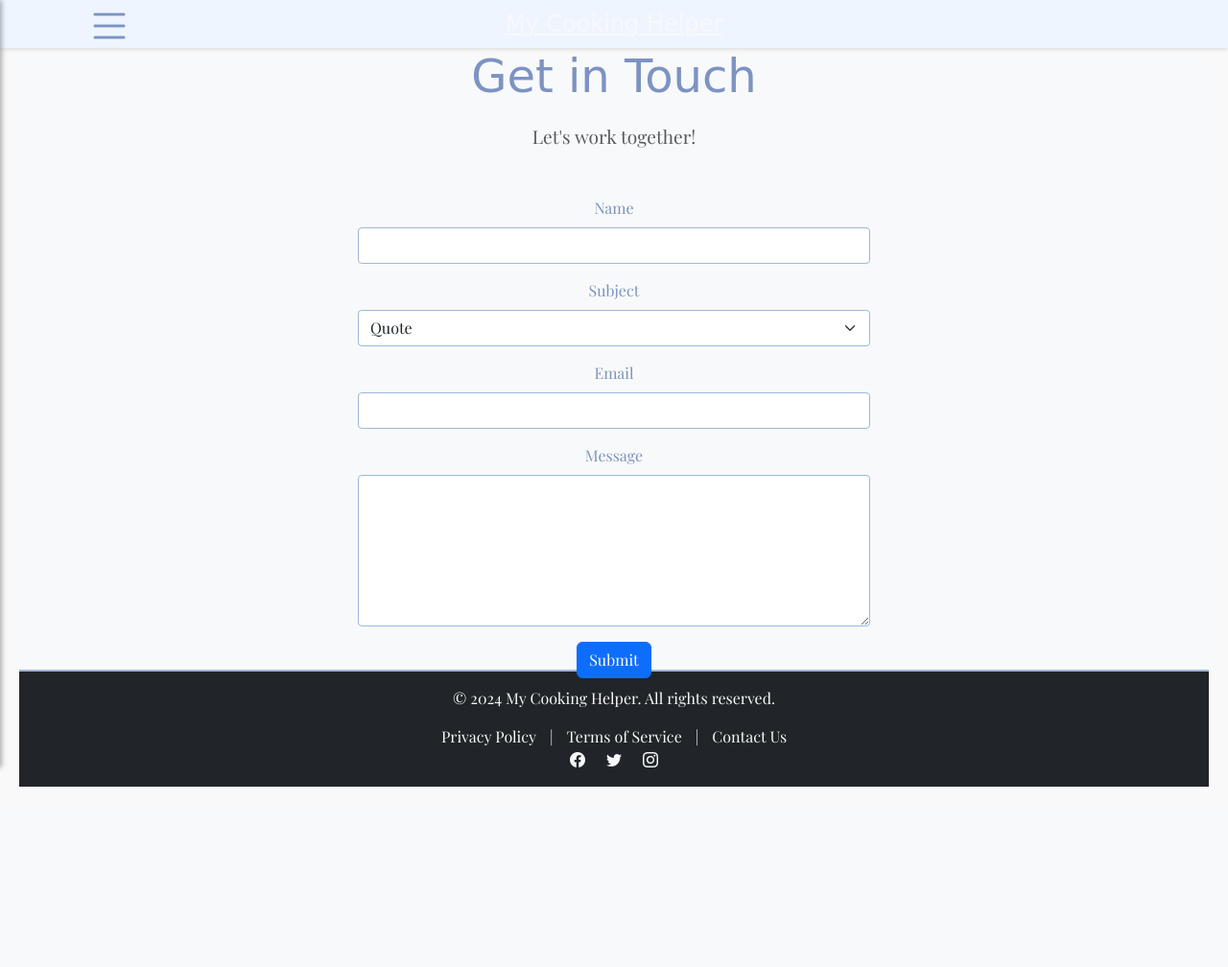
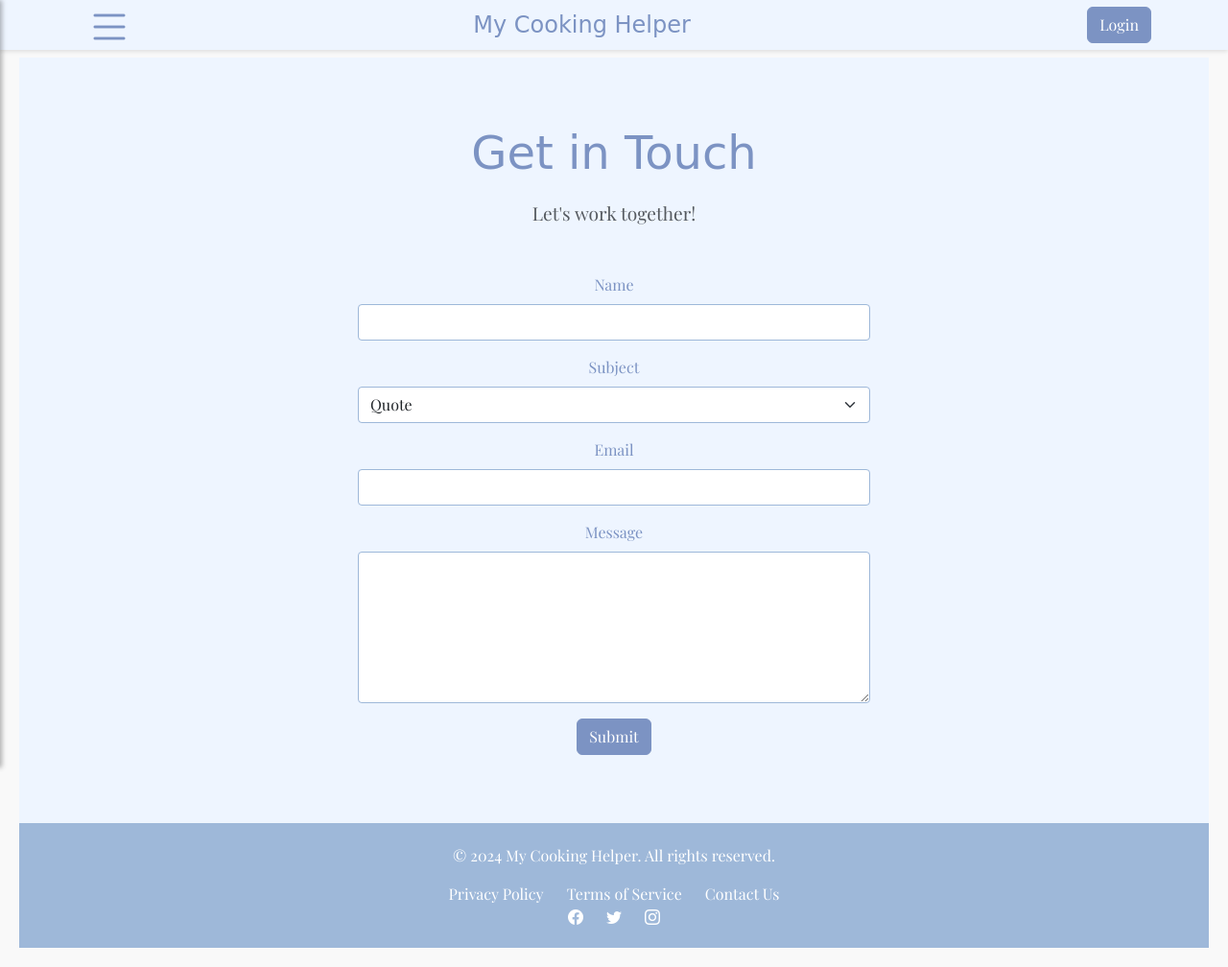
Before and after one commit to rworsham/My_Cooking_Helper_Django, a Django app: page /contact in a window 1280 px wide. Shown: the whole page at 96% size. Before the commit the page ends 820 px from the top, so only its background shows below. Run offline with Django 5.2, Linux system fonts and the light colour scheme; some libraries are stand-ins or nearby versions; some web fonts are replaced.

Commit message:
style improvements to contact

```diff
--- a/my_cooking_helper/cooking_notifications/templates/contact.html
+++ b/my_cooking_helper/cooking_notifications/templates/contact.html
@@ -4,7 +4,7 @@
     {% load static %}
     <meta charset="utf-8" />
     <meta name="viewport" content="width=device-width, initial-scale=1, shrink-to-fit=no" />
-    <meta name="description" content="Contact page for Yeti Hauling Freight" />
+    <meta name="description" content="Contact page for My Cooking Helper" />
     <meta name="author" content="Your Name" />
     <title>Contact Us</title>
     <link rel="icon" href="{% static 'assets/favicon.svg' %}" type="image/svg+xml">
@@ -17,23 +17,24 @@
 </head>
 <body>
 {% load crispy_forms_tags %}
-    <header class="header bg-dark text-light">
+    <header class="header">
         <div class="container">
             <div id="menu-toggle" class="menu-toggle">
                 <i class="bi bi-list" style="font-size: 48px; color: #7C93C3;"></i>
             </div>
-            <div class="title-center playwrite-cu-title">
-                <a href="{% url 'cooking_post:landing' %}" class="text-light">My Cooking Helper</a>
-            </div>
+            <div class="title-center playwrite-cu-title">My Cooking Helper</div>
+            <a href="#" class="btn btn-primary login-btn">Login</a>
         </div>
     </header>
     <div id="sidebar" class="sidebar playwrite-cu-title">
         <div class="logo">&nbsp;My Cooking Helper</div>
-        <a href="{% url 'cooking_post:landing' %}" class="sidebar-active">Home</a>
-        <a href="#">Contact</a>
+        <a href="#">Home</a>
+        <a href="#">Recipes</a>
+        <a href="#">Dashboard</a>
+        <a class="sidebar-active" href="#">Contact</a>
     </div>
     <div id="main-content" class="main-content" style="padding-top: 60px;">
-        <section class="hero-section py-5 bg-light">
+        <section class="hero-section" style="height: 100vh;">
             <div class="container">
                 <div class="text-center mb-5">
                     {% if msg_sent %}
@@ -50,22 +51,22 @@
                         <form method="post" class="form">
                             {% csrf_token %}
                             {{ contact_form|crispy }}
-                            <button class="btn btn-primary" type="submit" name="contact_form">Submit</button>
+                            <button class="btn btn-primary styled-button" type="submit" name="contact_form">Submit</button>
                         </form>
                     </div>
                 </div>
                 {% endif %}
             </div>
         </section>
-        <footer class="footer bg-dark text-light text-center py-3">
+        <footer class="footer">
             <p>&copy; 2024 My Cooking Helper. All rights reserved.</p>
-            <a href="#" class="text-light">Privacy Policy</a> |
-            <a href="#" class="text-light">Terms of Service</a> |
-            <a href="#" class="text-light">Contact Us</a>
+            <a href="#">Privacy Policy</a>
+            <a href="#">Terms of Service</a>
+            <a href="#">Contact Us</a>
             <div>
-                <a href="#" class="text-light me-2"><i class="bi bi-facebook"></i></a>
-                <a href="#" class="text-light me-2"><i class="bi bi-twitter"></i></a>
-                <a href="#" class="text-light"><i class="bi bi-instagram"></i></a>
+                <a href="#"><i class="bi bi-facebook"></i></a>
+                <a href="#"><i class="bi bi-twitter"></i></a>
+                <a href="#"><i class="bi bi-instagram"></i></a>
             </div>
         </footer>
     </div>
--- a/my_cooking_helper/static/css/styles.css
+++ b/my_cooking_helper/static/css/styles.css
@@ -275,3 +275,10 @@ body {
 .search-bar {
     padding: 40px;
 }
+.styled-button {
+    background-color: #7C93C3;
+    border-color: #7C93C3;
+}
+.styled-button:hover {
+    background-color: #9EB8D9;
+}
```
